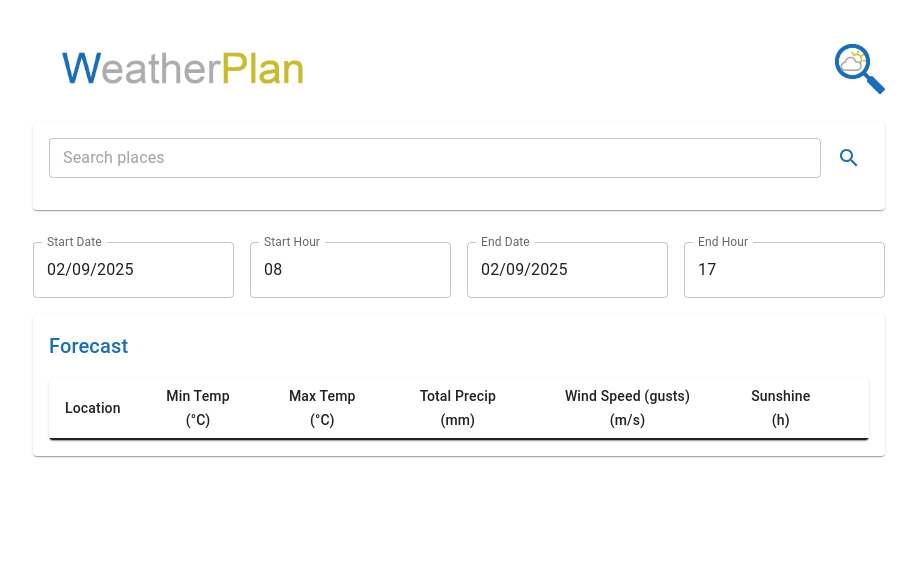
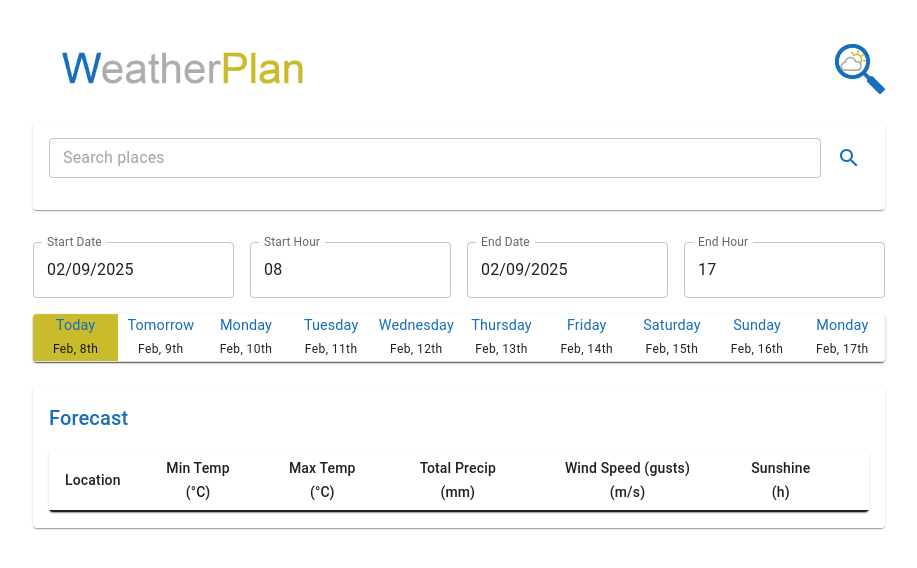
Before and after one commit to dkarlo2/weatherplan-web, a React (Create React App) app: page / in a window 1280 px wide. Shown: the top 568 px of the page, without its empty margins (181-1098 px from the left). Built offline with nearby package versions, Linux system fonts and the light colour scheme.

Commit message:
init new date selection

```diff
--- a/src/App.js
+++ b/src/App.js
@@ -1,4 +1,4 @@
-import React, { useState, useEffect } from "react";
+import React, { useState, useEffect, use } from "react";
 import { Container, Typography, Box, TextField, Table, TableBody, TableCell, TableContainer, TableHead, TableRow, Paper, IconButton, Button, Snackbar } from "@mui/material";
 import SearchIcon from "@mui/icons-material/Search";
 import RemoveIcon from "@mui/icons-material/Remove";
@@ -152,12 +152,52 @@ const getSunshineColor = (hours) => {
   return colors[colors.length - 1].color;
 };
 
+function formatDate(date) {
+  const options = { month: "short", day: "numeric" };
+  const formatter = new Intl.DateTimeFormat("en-US", options);
+  const [{ value: month }, , { value: day }] = formatter.formatToParts(date);
+
+  return `${month}, ${getOrdinalSuffix(day)}`;
+}
+
+function getOrdinalSuffix(day) {
+  if (day >= 11 && day <= 13) return `${day}th`;
+  switch (day % 10) {
+    case 1: return `${day}st`;
+    case 2: return `${day}nd`;
+    case 3: return `${day}rd`;
+    default: return `${day}th`;
+  }
+}
+
+const createForecastDays = () => {
+  const storageForecastDays = JSON.parse(localStorage.getItem("forecastDays")) || [];
+  const storageDates = storageForecastDays.filter((d) => d.selected).map((d) => d.date);
+  const nDays = 10;
+  const days = [];
+  for (let i = 0; i < nDays; i++) {
+    const date = new Date();
+    date.setHours(0, 0, 0, 0);
+    date.setDate(date.getDate() + i);
+    const dayTitle = i == 0 ? 'Today' : i == 1 ? 'Tomorrow' : date.toLocaleDateString("en-US", { weekday: "long" });
+    days.push({
+      key: i,
+      title: dayTitle,
+      subtitle: formatDate(date),
+      date: date,
+      selected: storageDates.length > 0 ? storageDates.includes(date.toISOString()) : i == 0
+    });
+  }
+  return days;
+};
+
 const WeatherDashboard = () => {
   const [searchTerm, setSearchTerm] = useState("");
   const [places, setPlaces] = useState([]);
   const [forecastData, setForecastData] = useState(JSON.parse(localStorage.getItem("forecastData")) || []);
   const [startDateTime, setStartDateTime] = useState(loadStoredPeriod().startDateTime);
   const [endDateTime, setEndDateTime] = useState(loadStoredPeriod().endDateTime);
+  const [forecastDays, setForecastDays] = useState(createForecastDays());
   const [errorMessage, setErrorMessage] = useState("");
 
   useEffect(() => {
@@ -168,6 +208,10 @@ const WeatherDashboard = () => {
     localStorage.setItem("startDateTime", startDateTime.toISOString());
     localStorage.setItem("endDateTime", endDateTime.toISOString());
   }, [startDateTime, endDateTime]);
+
+  useEffect(() => {
+    localStorage.setItem("forecastDays", JSON.stringify(forecastDays));
+  }, [forecastDays]);
 
   useEffect(() => {
     forecastData.forEach(async (data) => {
@@ -246,8 +290,16 @@ const WeatherDashboard = () => {
     setForecastData((prev) => prev.filter((data) => data.location !== location));
   };
 
-  const handleClearForecast = () => {
-    setForecastData([]);
+  const handleSelectDay = (day) => {
+    setForecastDays((prev) => {
+      if (day.selected) {
+        return prev.map((d) => ({ ...d, selected: d.key === day.key }));
+      }
+      prev = prev.map((d) => ({ ...d, selected: d.key === day.key ? !d.selected : d.selected }));
+      const minSelectedDate = prev.reduce((min, d) => (d.selected && (!min || d.date < min) ? d.date : min), null);
+      const maxSelectedDate = prev.reduce((max, d) => (d.selected && (!max || d.date > max) ? d.date : max), null);
+      return prev.map((d) => ({ ...d, selected: d.date >= minSelectedDate && d.date <= maxSelectedDate }));
+    });
   };
 
   // TODO select coming days (up to 10 days in future) instead of date-time range. show per day forecast in the table (each row one day). allow setting time range for each day?
@@ -291,6 +343,37 @@ const WeatherDashboard = () => {
             <TimePicker label="End Hour" ampm={false} views={['hours']} value={endDateTime} onChange={handleEndDateTimeChange} />
           </Box>
         </Box>
+
+        <Paper sx={{ p: 0, mb: 3 }}>
+          <TableContainer component={Paper} sx={{ width: "100%", overflow: "hidden", margin: 0 }}>
+            <Table size="small" sx={{ width: "100%", tableLayout: "fixed" }}>
+              <TableHead>
+                <TableRow>
+                  {forecastDays.map((day) => (
+                    <TableCell
+                      key={day.key}
+                      align="center"
+                      onClick={() => handleSelectDay(day)}
+                      sx={{
+                        cursor: "pointer", // Show pointer cursor
+                        backgroundColor: day.selected ? "#c9bb2b" : "transparent",
+                        "&:hover": { backgroundColor: "#c9bb2b" }, // Highlight on hover
+                        transition: "background-color 0.3s",
+                        wordWrap: "break-word",
+                        whiteSpace: "normal",
+                        padding: "1px",
+                        minWidth: "auto", // Prevent extra spacing
+                      }}
+                    >
+                      <Typography color="primary" fontSize="0.9rem">{day.title}</Typography>
+                      <Typography variant="caption" fontSize="0.75rem">{day.subtitle}</Typography>
+                    </TableCell>
+                  ))}
+                </TableRow>
+              </TableHead>
+            </Table>
+          </TableContainer>
+        </Paper>
 
         <Paper sx={{ p: 2 }}>
           <Box display="flex" justifyContent="space-between" alignItems="center" mb={2}>
```
